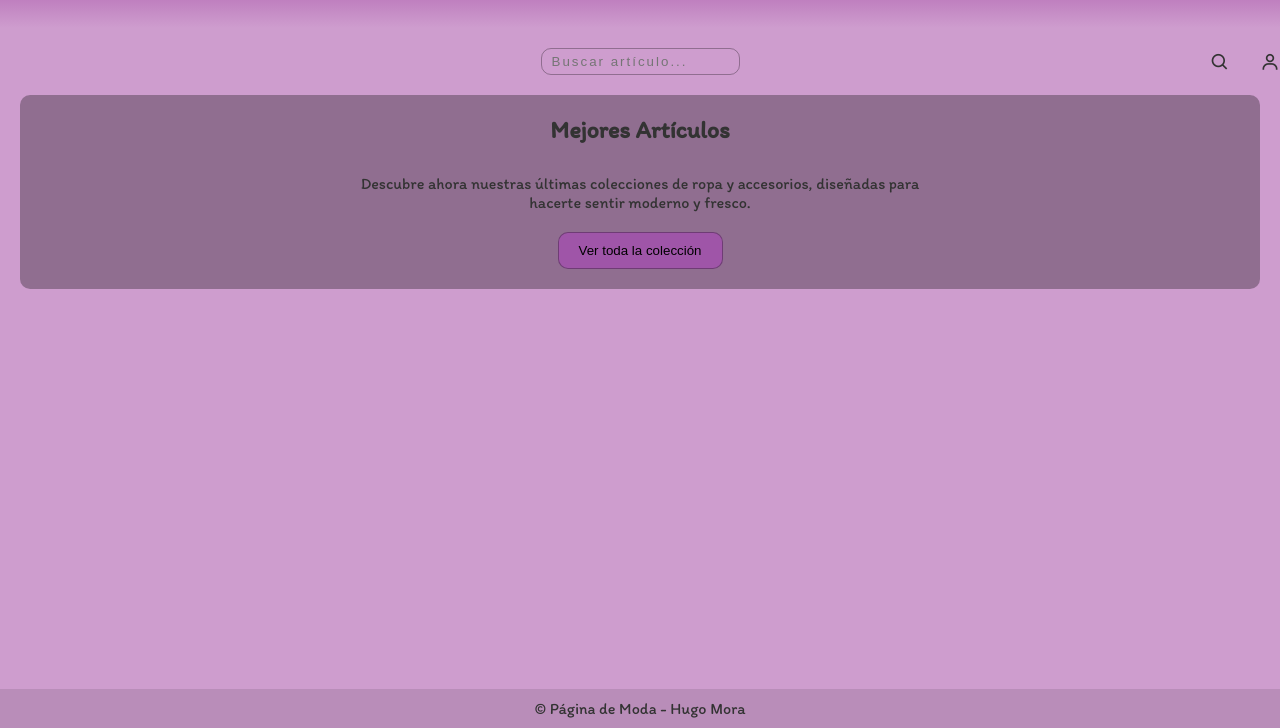
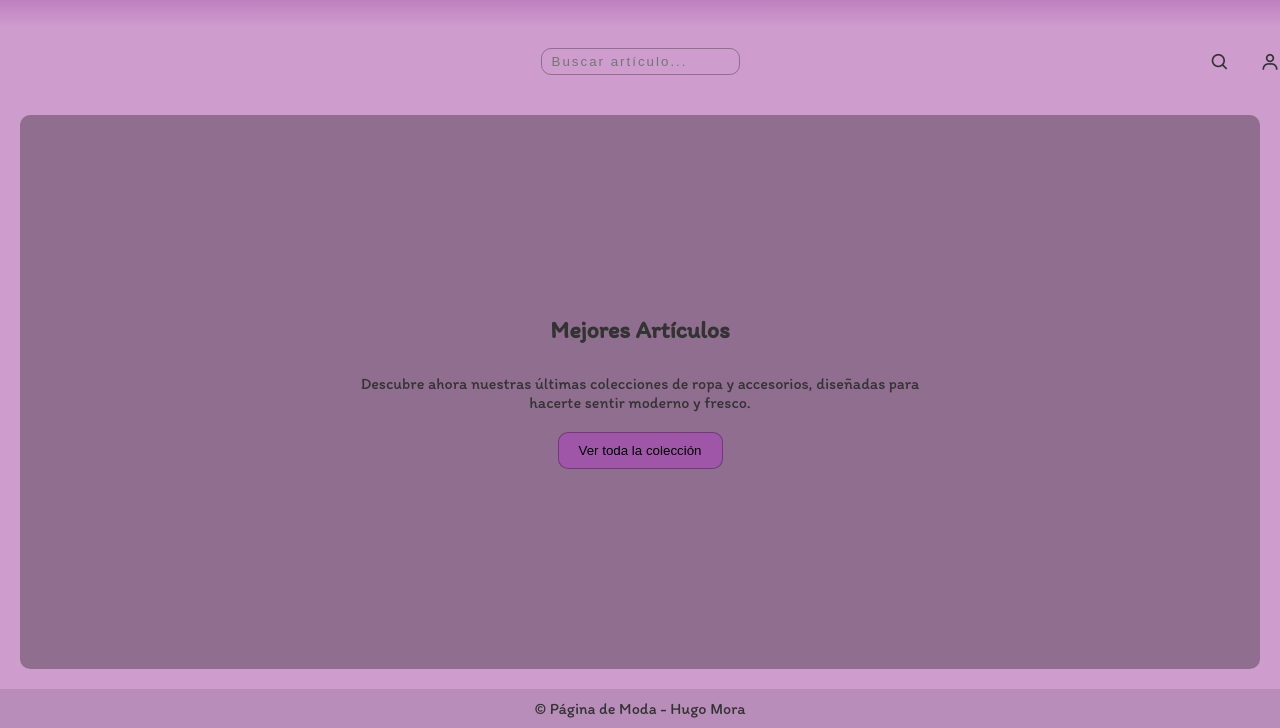
Before and after one commit to Hugo-17/pagina_de_moda, a plain HTML site: page index.html in a window 1280 px wide. Shown: the part 72-800 px from the top of the page. Drawn offline with nearby package versions, Linux system fonts and the light colour scheme.

Commit message:
fix index.css

```diff
--- a/index.css
+++ b/index.css
@@ -4,6 +4,13 @@
     padding: 0;
     margin: 0;
     box-sizing: border-box;
+}
+
+body, html {
+    height: 100%;
+    margin: 0;
+    display: flex;
+    flex-direction: column;
 }
 
 body {
@@ -60,6 +67,8 @@ main {
     display: flex;
     flex-direction: column;
     align-items: center;
+    justify-content: center;
+    flex: 1;
     gap: 20px;
     padding: 20px;
     background-color: rgba(0, 0, 0, 0.3);
@@ -94,7 +103,5 @@ footer {
     text-align: center;
     padding: 10px;
     background-color: rgba(0, 0, 0, 0.1);
-    position: fixed;
     width: 100%;
-    bottom: 0;
 }
```
